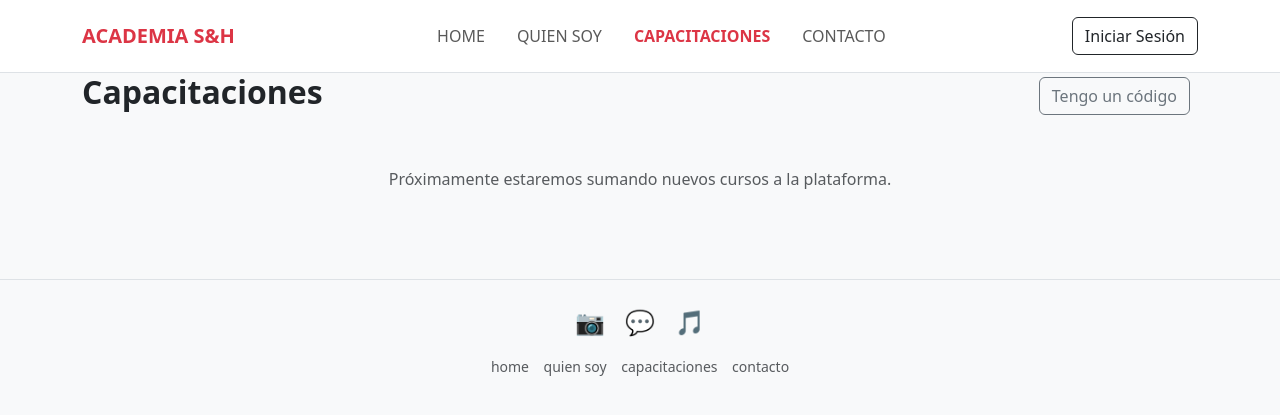
After one commit to axfray/ProyectoFacu, a Django app: page /capacitaciones/ in a window 1280 px wide. The commit adds this page. Shown: the top 415 px of the page. Run offline with Django 5.2, Linux system fonts and the light colour scheme.

Commit message:
cambio de visualizacion de ventanas y mejora de sincronicidad

```diff
--- /dev/null
+++ b/capacitaciones/templates/capacitaciones/base.html
@@ -0,0 +1,90 @@
+<!DOCTYPE html>
+<html lang="es">
+<head>
+    <meta charset="UTF-8">
+    <meta name="viewport" content="width=device-width, initial-scale=1.0">
+    <title>Academia S&H</title>
+    <!-- Agregamos Bootstrap para que el menú y los estilos funcionen igual a las fotos -->
+    <link href="https://cdn.jsdelivr.net/npm/bootstrap@5.3.2/dist/css/bootstrap.min.css" rel="stylesheet">
+    <style>
+        /* Un pequeño ajuste para que los enlaces se vean como en tu diseño */
+        .nav-link.active { color: #dc3545 !important; font-weight: bold; }
+    </style>
+</head>
+<body class="bg-light">
+
+    <!-- BARRA DE NAVEGACIÓN -->
+    <nav class="navbar navbar-expand-lg navbar-light bg-white border-bottom sticky-top py-3">
+      <div class="container">
+        <a class="navbar-brand" href="{% url 'home' %}">
+          <strong class="text-danger">ACADEMIA S&H</strong>
+        </a>
+
+        <button class="navbar-toggler" type="button" data-bs-toggle="collapse" data-bs-target="#navbarNav">
+            <span class="navbar-toggler-icon"></span>
+        </button>
+
+        <div class="collapse navbar-collapse justify-content-center" id="navbarNav">
+          <ul class="navbar-nav mb-2 mb-lg-0">
+            <li class="nav-item mx-2">
+              <a class="nav-link text-uppercase fs-6 {% if request.resolver_match.url_name == 'home' %}active{% endif %}" href="{% url 'home' %}">home</a>
+            </li>
+            <li class="nav-item mx-2">
+              <a class="nav-link text-uppercase fs-6 {% if request.resolver_match.url_name == 'quien_soy' %}active{% endif %}" href="{% url 'quien_soy' %}">quien soy</a>
+            </li>
+            <li class="nav-item mx-2">
+              <a class="nav-link text-uppercase fs-6 {% if request.resolver_match.url_name == 'capacitaciones' %}active{% endif %}" href="{% url 'capacitaciones' %}">capacitaciones</a>
+            </li>
+            <li class="nav-item mx-2">
+              <a class="nav-link text-uppercase fs-6 {% if request.resolver_match.url_name == 'contacto' %}active{% endif %}" href="{% url 'contacto' %}">contacto</a>
+            </li>
+
+          </ul>
+        </div>
+
+        <div>
+          <div>
+  {% if user.is_authenticated %}
+
+    {% comment %} Si es superusuario/administradora, mostramos el botón del panel {% endcomment %}
+    {% if user.is_superuser %}
+      <a href="{% url 'admin:index' %}" class="btn btn-danger me-2" target="_blank">
+        <i class="fa-solid fa-user-gear me-1"></i> Panel Admin
+      </a>
+    {% endif %}
+
+    <a href="{% url 'mis_cursos' %}" class="btn btn-outline-primary me-2">Mis Cursos</a>
+
+    <form action="{% url 'logout' %}" method="post" class="d-inline">
+      {% csrf_token %}
+      <button type="submit" class="btn btn-outline-secondary">Cerrar Sesión</button>
+    </form>
+
+  {% else %}
+    <a href="{% url 'login' %}" class="btn btn-outline-dark">Iniciar Sesión</a>
+  {% endif %}
+</div>
+        </div>
+      </div>
+    </nav>
+
+    <!-- AQUÍ SE INYECTA EL CONTENIDO DE LAS OTRAS PÁGINAS -->
+    <main>
+        {% block content %}
+        {% endblock %}
+    </main>
+
+    <!-- FOOTER BÁSICO (Pie de página) -->
+    <footer class="bg-light text-center py-4 mt-5 border-top">
+        <div class="mb-3">
+            <span class="fs-4 text-danger mx-2">📷</span>
+            <span class="fs-4 text-danger mx-2">💬</span>
+            <span class="fs-4 text-danger mx-2">🎵</span>
+        </div>
+        <p class="small text-muted mb-0">home &nbsp;&nbsp; quien soy &nbsp;&nbsp; capacitaciones &nbsp;&nbsp; contacto</p>
+    </footer>
+
+    <!-- Scripts de Bootstrap para que funcionen los botones desplegables y modales -->
+    <script src="https://cdn.jsdelivr.net/npm/bootstrap@5.3.2/dist/js/bootstrap.bundle.min.js"></script>
+</body>
+</html>
--- a/capacitaciones/templates/capacitaciones/canjear_codigo.html
+++ b/capacitaciones/templates/capacitaciones/canjear_codigo.html
@@ -1,4 +1,6 @@
-<!DOCTYPE html>
+{% extends 'capacitaciones/base.html' %}
+
+{% block content %}
 <html lang="es">
 <head>
     <meta charset="UTF-8">
@@ -42,3 +44,5 @@
 
 </body>
 </html>
+
+{% endblock %}
--- a/capacitaciones/templates/capacitaciones/catalogo.html
+++ b/capacitaciones/templates/capacitaciones/catalogo.html
@@ -1,50 +1,54 @@
 <!DOCTYPE html>
+{% extends 'capacitaciones/base.html' %}
+
+{% block content %}
 <html lang="es">
-<head>
-    <meta charset="UTF-8">
-    <meta name="viewport" content="width=device-width, initial-scale=1.0">
-    <title>Catálogo de Capacitaciones</title>
-    <!-- CSS de Bootstrap para los estilos visuales -->
-    <link rel="stylesheet" href="https://cdn.jsdelivr.net/npm/bootstrap@5.3.2/dist/css/bootstrap.min.css">
-</head>
 <body class="bg-light py-5">
 
     <div class="container">
         <!-- Encabezado con Botones -->
         <div class="d-flex justify-content-between align-items-center mb-4">
-            <h2 class="fw-bold">Cursos Disponibles</h2>
+            <h2 class="fw-bold">Capacitaciones</h2>
             <div>
-                <a href="{% url 'canjear_codigo' %}" class="btn btn-outline-secondary me-2">Tengo un código B2B</a>
-                <a href="{% url 'mis_cursos' %}" class="btn btn-primary">Mis Cursos</a>
+                <a href="{% url 'canjear_codigo' %}" class="btn btn-outline-secondary me-2">Tengo un código</a>
             </div>
         </div>
 
-        <hr class="mb-4">
+        <div class="row g-4">
+        {% for curso in cursos %}
+            <div class="col-md-6 col-lg-4">
+                <div class="card card-curso shadow-sm h-100 border-0 rounded-3">
+                    {% if curso.imagen_url %}
+                        <img src="{{ curso.imagen_url }}" class="card-img-top rounded-top" alt="{{ curso.titulo }}" style="height: 200px; object-fit: cover;">
+                    {% else %}
+                        <img src="https://images.unsplash.com/photo-1516321318423-f06f85e504b3?q=80&w=600&auto=format&fit=crop" class="card-img-top rounded-top" alt="Curso genérico" style="height: 200px; object-fit: cover;">
+                    {% endif %}
 
-        <!-- Lista de Tarjetas de Cursos -->
-        <div class="row">
-            {% for curso in cursos %}
-                <div class="col-md-4 mb-4">
-                    <div class="card h-100 shadow-sm border-0">
-                        <div class="card-body">
-                            <h5 class="card-title fw-bold text-dark">{{ curso.titulo }}</h5>
-                            <p class="card-text text-muted my-3">{{ curso.descripcion|truncatewords:25 }}</p>
-                            <h3 class="text-success fw-bold">${{ curso.precio_b2c }} <small class="fs-6 text-muted">ARS</small></h3>
-                        </div>
-                        <div class="card-footer bg-white border-top-0 pb-3">
-                            <a href="{% url 'comprar_curso' curso.id %}" class="btn btn-success w-100 fw-bold">
-                                Comprar Curso
+                    <div class="card-body d-flex flex-column">
+                        <span class="badge bg-light text-dark border align-self-start mb-2">100% Online</span>
+                        <h5 class="card-title fw-bold">{{ curso.titulo }}</h5>
+                        <p class="card-text text-muted flex-grow-1">{{ curso.descripcion|truncatewords:20 }}</p>
+
+                        <div class="d-flex justify-content-between align-items-center mt-3 pt-3 border-top">
+                            <div>
+                                <small class="text-muted d-block">Inversión</small>
+                                <span class="fs-4 fw-bold text-primary">${{ curso.precio_b2c }}</span>
+                            </div>
+                            <a href="{% url 'detalle_curso' curso.id %}" class="btn btn-primary">
+                                Ver Curso <i class="fa-solid fa-arrow-right ms-1"></i>
                             </a>
                         </div>
                     </div>
                 </div>
+            </div>
             {% empty %}
-                <div class="col-12">
-                    <div class="alert alert-info text-center">No hay cursos disponibles para compra individual en este momento.</div>
-                </div>
+            <div class="col-12 text-center py-4">
+                <p class="text-muted">Próximamente estaremos sumando nuevos cursos a la plataforma.</p>
+            </div>
             {% endfor %}
         </div>
     </div>
 
 </body>
 </html>
+{% endblock %}
--- a/capacitaciones/templates/capacitaciones/mis_cursos.html
+++ b/capacitaciones/templates/capacitaciones/mis_cursos.html
@@ -1,4 +1,7 @@
 <!DOCTYPE html>
+{% extends 'capacitaciones/base.html' %}
+
+{% block content %}
 <html lang="es">
 <head>
     <meta charset="UTF-8">
@@ -46,3 +49,4 @@
 
 </body>
 </html>
+{% endblock %}
--- a/capacitaciones/urls.py
+++ b/capacitaciones/urls.py
@@ -6,6 +6,23 @@ urlpatterns = [
     # Portada (responde en la raíz y en /home/)
     path('', views.home, name='home'),
     path('home/', views.home),
+
+    path('', views.home, name='home'),
+    path('quien-soy/', views.quien_soy, name='quien_soy'),
+
+    path('', views.home, name='home'),
+    path('capacitaciones/', views.capacitaciones, name='capacitaciones'),
+
+    path('', views.home, name='home'),
+    path('quien-soy/', views.quien_soy, name='quien_soy'),
+    path('capacitaciones/', views.capacitaciones, name='capacitaciones'),
+    path('contacto/', views.contacto, name='contacto'),
+
+    path('', views.home, name='home'),
+    path('quien-soy/', views.quien_soy, name='quien_soy'),
+    path('capacitaciones/', views.capacitaciones, name='capacitaciones'),
+    path('contacto/', views.contacto, name='contacto'),
+    path('curso/<int:curso_id>/', views.detalle_curso, name='detalle_curso'),
 
     # Flujo B2C (Mercado Pago y Catálogo)
     path('cursos/', views.catalogo_cursos, name='catalogo_cursos'),
--- a/capacitaciones/views.py
+++ b/capacitaciones/views.py
@@ -175,3 +175,17 @@ def home(request):
     # Traemos hasta 3 cursos destacados para la portada
     cursos_destacados = Curso.objects.filter(activo=True, precio_b2c__gt=0)[:3]
     return render(request, 'capacitaciones/home.html', {'cursos': cursos_destacados})
+
+def quien_soy(request):
+    return render(request, 'capacitaciones/quien_soy.html')
+
+def capacitaciones(request):
+    return render(request, 'capacitaciones/catalogo.html')
+
+def contacto(request):
+    return render(request, 'capacitaciones/contacto.html')
+
+
+def detalle_curso(request, curso_id):
+    curso = get_object_or_404(Curso, id=curso_id)
+    return render(request, 'capacitaciones/detalle_curso.html', {'curso': curso})
--- /dev/null
+++ b/desktop.ini
@@ -0,0 +1,6 @@
+[.ShellClassInfo]
+IconResource=C:\WINDOWS\System32\SHELL32.dll,84
+[ViewState]
+Mode=
+Vid=
+FolderType=Generic
```
Also changed, not shown: capacitaciones/templates/capacitaciones/contacto.html (added, +8 -0 lines), capacitaciones/templates/capacitaciones/detalle_curso.html (added, +9 -0 lines), capacitaciones/templates/capacitaciones/home.html (+14 -118 lines), capacitaciones/templates/capacitaciones/login.html (+29 -27 lines), capacitaciones/templates/capacitaciones/quien_soy.html (added, +67 -0 lines).
